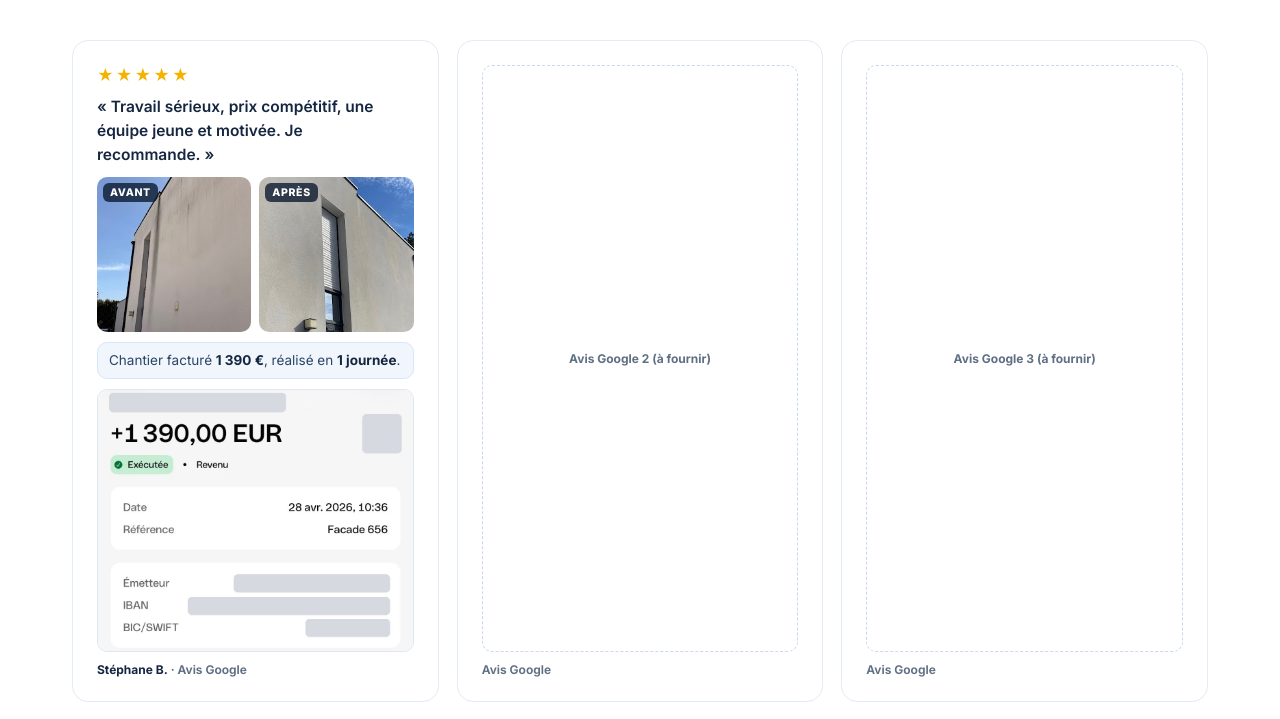
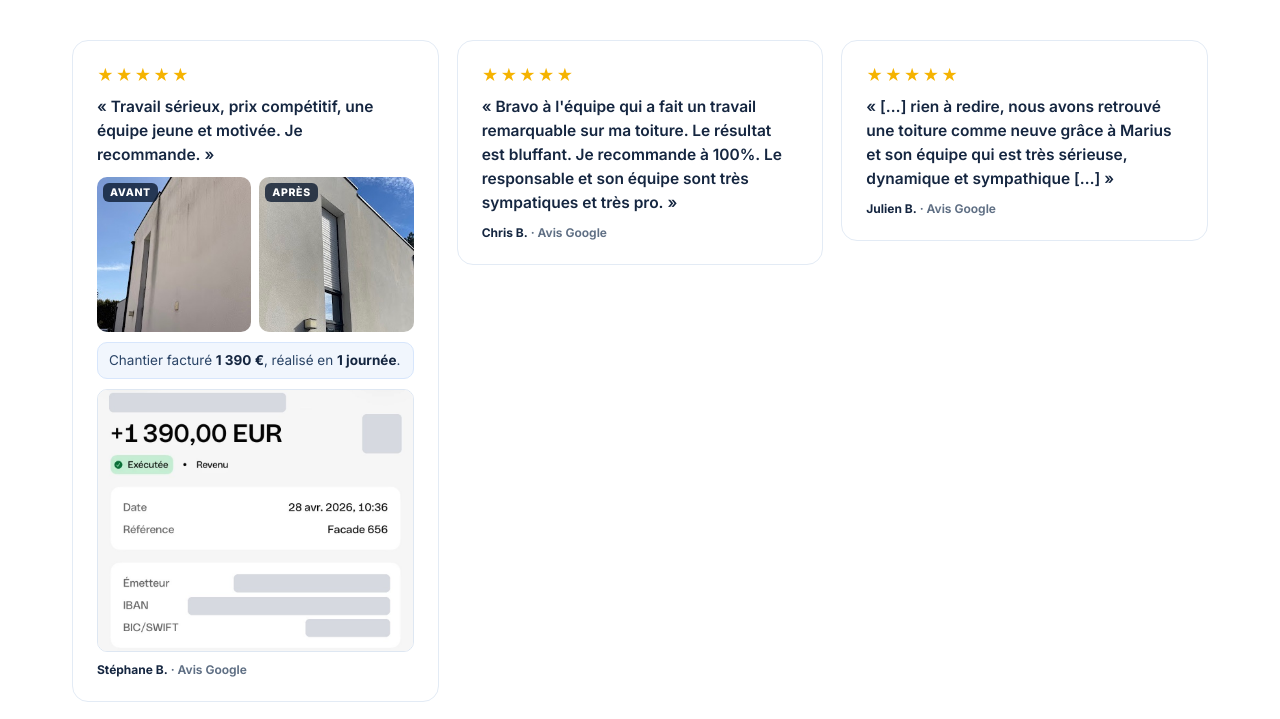
Before and after one commit to cleanibat/forma-webinaire-lp, a plain HTML site: page index.html in a window 1280 px wide. Shown: the part 4901-5620 px from the top of the page. Drawn offline with Linux system fonts and the light colour scheme.

Commit message:
Landing FORMA : deux avis Google 5 étoiles (toitures) dans les cartes manquantes
Co-Authored-By: Claude Opus 5.5 <noreply@anthropic.com>

```diff
--- a/index.html
+++ b/index.html
@@ -527,6 +527,8 @@
     @media(max-width:600px){.job-shot{border-radius:14px}.job-tag{left:12px;bottom:12px;padding:8px 14px;font-size:14px}.job-tag b{font-size:17px}}
     .founder-art .founder-photo{object-position:42% center}
     .founder-art .job-tag{z-index:2;margin:0}
+    .reviews{align-items:start}
+    .review.review-real{min-height:0}
     .rv-proof{margin:0}
     .rv-proof img{display:block;width:100%;border:1px solid #dee7f2;border-radius:10px}
     .rv-proof figcaption{margin-top:5px;font-size:11.5px;color:#5f6f84}
@@ -679,8 +681,8 @@
         <div class="section-head"><p class="kicker">Nos clients</p><h2 id="avis-title">Un métier concret, visuel, qui rapporte. Et qui est apprécié.</h2></div>
         <div class="reviews">
           <article class="review review-real"><div class="stars" aria-label="5 étoiles sur 5">★★★★★</div><blockquote>«&nbsp;Travail sérieux, prix compétitif, une équipe jeune et motivée. Je recommande.&nbsp;»</blockquote><div class="rv-photos"><figure><img src="images/avis-1-avant.jpg" alt="Façade avant nettoyage, photo du client" loading="lazy"><figcaption>Avant</figcaption></figure><figure><img src="images/avis-1-apres.jpg" alt="Façade après nettoyage, photo du client" loading="lazy"><figcaption>Après</figcaption></figure></div><p class="rv-deal">Chantier facturé <b>1&nbsp;390&nbsp;€</b>, réalisé en <b>1&nbsp;journée</b>.</p><figure class="rv-proof"><a href="images/virement-chantier.jpg" target="_blank" rel="noopener" aria-label="Agrandir la preuve du virement"><img src="images/virement-chantier.jpg" alt="Virement de 1 390 € reçu le 28 avril 2026 pour ce chantier de façade, nom et coordonnées bancaires du client masqués" loading="lazy"></a></figure><small><b>Stéphane B.</b> · Avis Google</small></article>
-          <article class="review"><div class="slot-text">Avis Google 2 (à fournir)</div><small>Avis Google</small></article>
-          <article class="review"><div class="slot-text">Avis Google 3 (à fournir)</div><small>Avis Google</small></article>
+          <article class="review review-real"><div class="stars" aria-label="5 étoiles sur 5">★★★★★</div><blockquote>«&nbsp;Bravo à l'équipe qui a fait un travail remarquable sur ma toiture. Le résultat est bluffant. Je recommande à 100%. Le responsable et son équipe sont très sympatiques et très pro.&nbsp;»</blockquote><small><b>Chris B.</b> · Avis Google</small></article>
+          <article class="review review-real"><div class="stars" aria-label="5 étoiles sur 5">★★★★★</div><blockquote>«&nbsp;[…] rien à redire, nous avons retrouvé une toiture comme neuve grâce à Marius et son équipe qui est très sérieuse, dynamique et sympathique […]&nbsp;»</blockquote><small><b>Julien B.</b> · Avis Google</small></article>
         </div>
       </div>
     </section>
```
Also changed, not shown: 1 other file.
